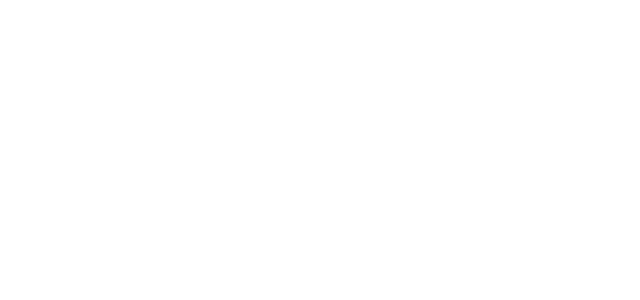
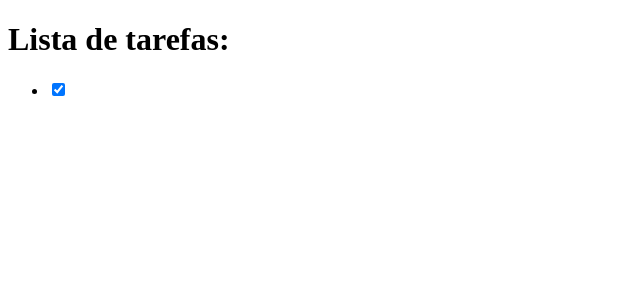
Before and after one commit to knfnsc/lead-todo, an Angular app: page / in a window 1280 px wide. Shown: the top 300 px of the page, without its empty margins (0-640 px from the left). Built offline with nearby package versions, Linux system fonts and the light colour scheme.

Commit message:
Entendimento básico das diretivas principais.

```diff
--- a/src/app/app.component.css
+++ b/src/app/app.component.css
@@ -0,0 +1,4 @@
+* {
+  margin: 0;
+  padding: 0;
+}
--- a/src/app/app.module.ts
+++ b/src/app/app.module.ts
@@ -3,13 +3,13 @@
 
 import { AppComponent } from './app.component';
 import { ListComponent } from './list/list.component';
-import { ItemComponent } from './item/item.component';
+import { ItemComponent } from './list/item/item.component';
 
 @NgModule({
   declarations: [
     AppComponent,
     ListComponent,
-    ItemComponent
+    ItemComponent,
   ],
   imports: [
     BrowserModule
--- a/src/app/item/item.component.ts
+++ /dev/null
@@ -1,20 +0,0 @@
-import { Component, OnInit } from '@angular/core';
-
-@Component({
-  selector: 'app-item',
-  template: `
-    <div>
-      <label id="name"> {{ name }} </label>
-      <input id="done" type="checkbox" value="{{ done }}" />
-    </div>
-  `,
-  styleUrls: ['./item.component.css']
-})
-export class ItemComponent implements OnInit {
-  name: string = ""
-  done: boolean = false
-
-  ngOnInit(): void {
-  }
-
-}
--- /dev/null
+++ b/src/app/list/item/item.component.html
@@ -0,0 +1,6 @@
+<li>
+  <div>
+    <h2>{{ title }}</h2>
+    <input type="checkbox" [checked]="done" />
+  </div>
+</li>
--- /dev/null
+++ b/src/app/list/item/item.component.ts
@@ -0,0 +1,11 @@
+import { Component } from '@angular/core';
+
+@Component({
+  selector: 'app-item',
+  templateUrl: './item.component.html',
+  styleUrls: ['./item.component.css']
+})
+export class ItemComponent {
+  title = ""
+  done = true
+}
--- a/src/app/list/list.component.html
+++ b/src/app/list/list.component.html
@@ -1,3 +1,7 @@
 <div>
-  <app-item *ngFor="let item of items"></app-item>
+  <h1>Lista de tarefas:</h1>
+
+  <ul>
+    <app-item title="Coisa"></app-item>
+  </ul>
 </div>
--- a/src/app/list/list.component.ts
+++ b/src/app/list/list.component.ts
@@ -1,5 +1,5 @@
 import { Component, OnInit } from '@angular/core';
-import { ItemComponent } from '../item/item.component';
+import { ItemComponent } from './item/item.component';
 
 @Component({
   selector: 'app-list',
@@ -7,11 +7,19 @@
   styleUrls: ['./list.component.css']
 })
 export class ListComponent implements OnInit {
-
-  items: ItemComponent[] = []
+  items_unparsed = sessionStorage.getItem("items")
+  items = []
 
   constructor() { }
 
   ngOnInit(): void {
+    if (this.items_unparsed === null) {
+      let a = [{title: "coisa", done: false}]
+      this.items_unparsed = JSON.stringify(a)
+      sessionStorage.setItem("items", this.items_unparsed)
+    }
+
+    this.items = JSON.parse(this.items_unparsed)
   }
+
 }
```
Also changed, not shown: src/app/list/item/item.component.css (added), 1 other file (tests, documents, lock files or other folders).
